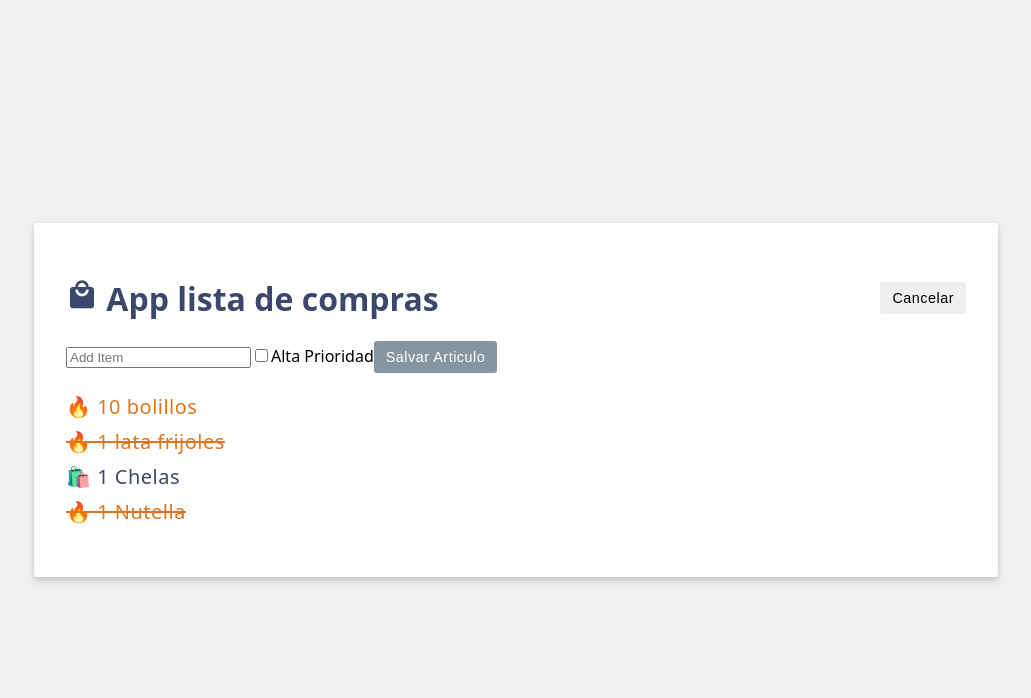
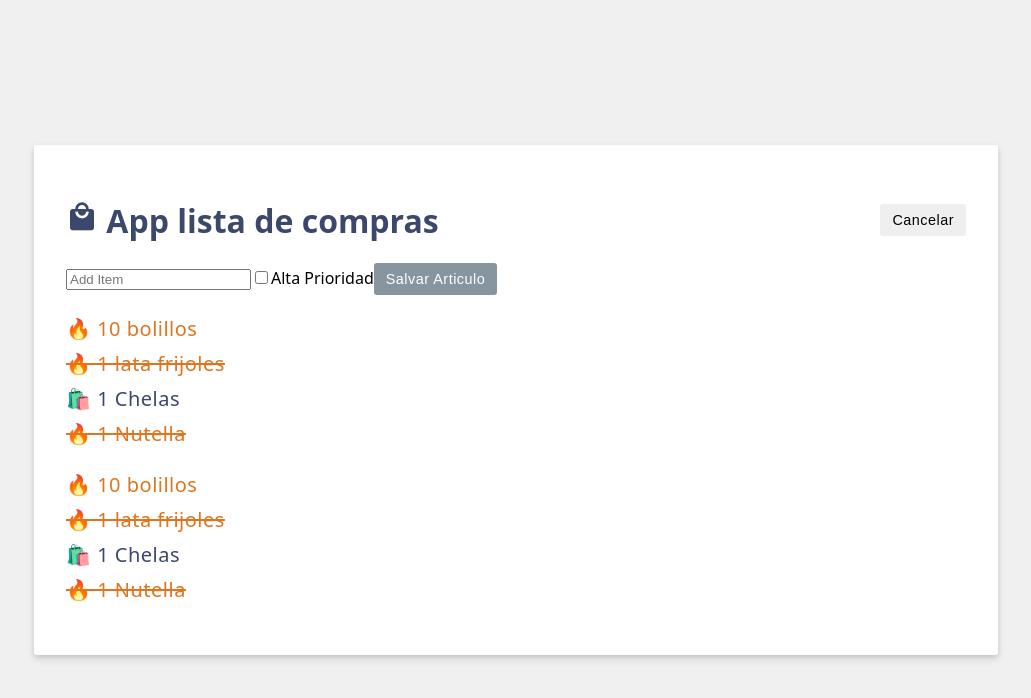
Before and after one commit to rivalcoba/DADM-2024B, a Vue app: page / in a window 1280 px wide. Shown: the top 698 px of the page, without its empty margins (124-1155 px from the left). Built offline with nearby package versions, Linux system fonts and the light colour scheme.

Commit message:
🚧 S13 Clases Dinamicas Agrega clases dinamicas con arreglos

```diff
--- a/src/App.vue
+++ b/src/App.vue
@@ -69,13 +69,22 @@
       Salvar Articulo
     </button>
   </form>
-  <!-- Lista -->
+  <!-- Lista clases como objetos -->
   <ul>
     <li
       v-for="{label, id, purchased, priority} in items"
       :key="id"
       :class="{ strikeout: purchased, priority: priority}"
       class="amazing">
+      {{priority ? "🔥": "🛍️"}} {{ label }}
+    </li>
+  </ul>
+  <!-- Lista clases como arreglos -->
+  <ul>
+    <li
+      v-for="{label, id, purchased, priority} in items"
+      :key="id"
+      :class="[purchased ? 'strikeout': '', priority ? 'priority' : '']">
       {{priority ? "🔥": "🛍️"}} {{ label }}
     </li>
   </ul>
```
